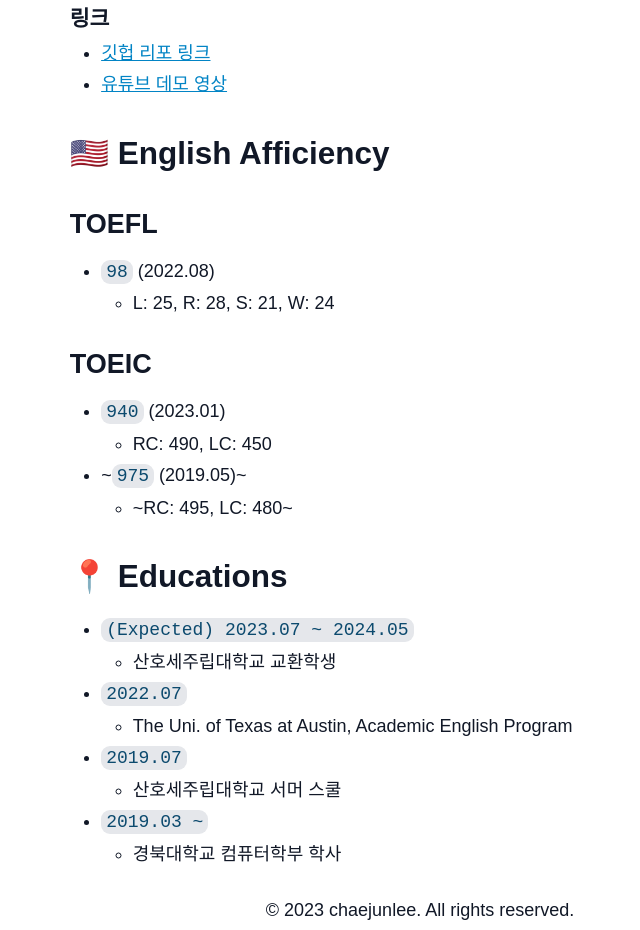
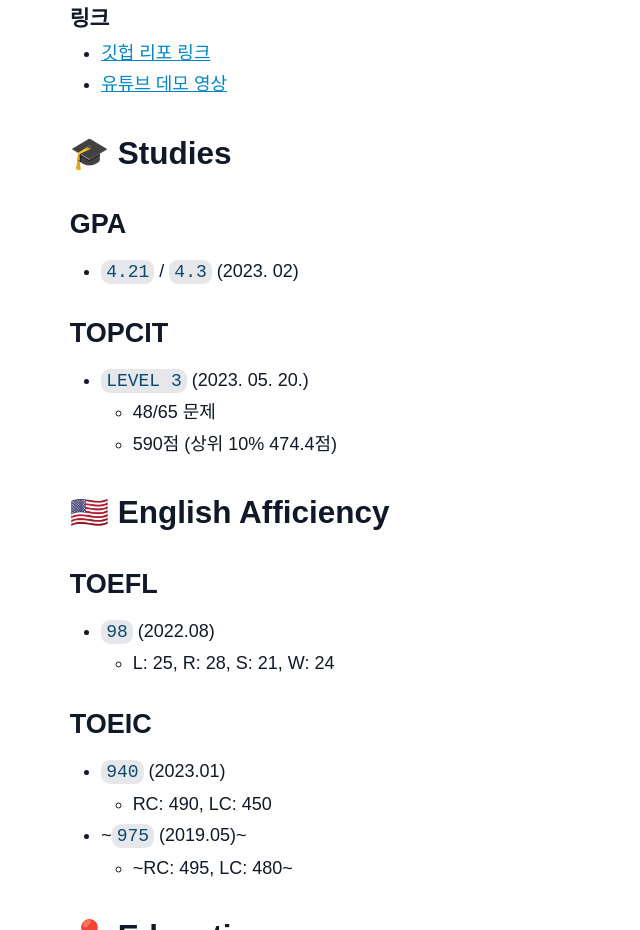
Before and after one commit to chaejunlee/chaejunlee.github.io, an Astro site: page /about in a window 1280 px wide. Shown: the part 3770-4700 px from the top of the page, without its empty margins (220-860 px from the left). Built offline with nearby package versions, Linux system fonts and the light colour scheme; Astro itself is replaced by a stand-in of ours.

Commit message:
feat(about): 학업 관련 내용 추가

```diff
--- a/src/pages/about.md
+++ b/src/pages/about.md
@@ -125,6 +125,18 @@ heroImage: "/placeholder-about.jpeg"
   </a>
 - <a href="https://youtu.be/e_PgEpe5W-E" target="_blank">유튜브 데모 영상</a>
 
+## 🎓 Studies
+
+### GPA
+
+- `4.21` / `4.3` (2023. 02)
+
+### TOPCIT
+
+- `LEVEL 3` (2023. 05. 20.)
+  - 48/65 문제
+  - 590점 (상위 10% 474.4점)
+
 ## 🇺🇸 English Afficiency
 
 ### TOEFL
```
